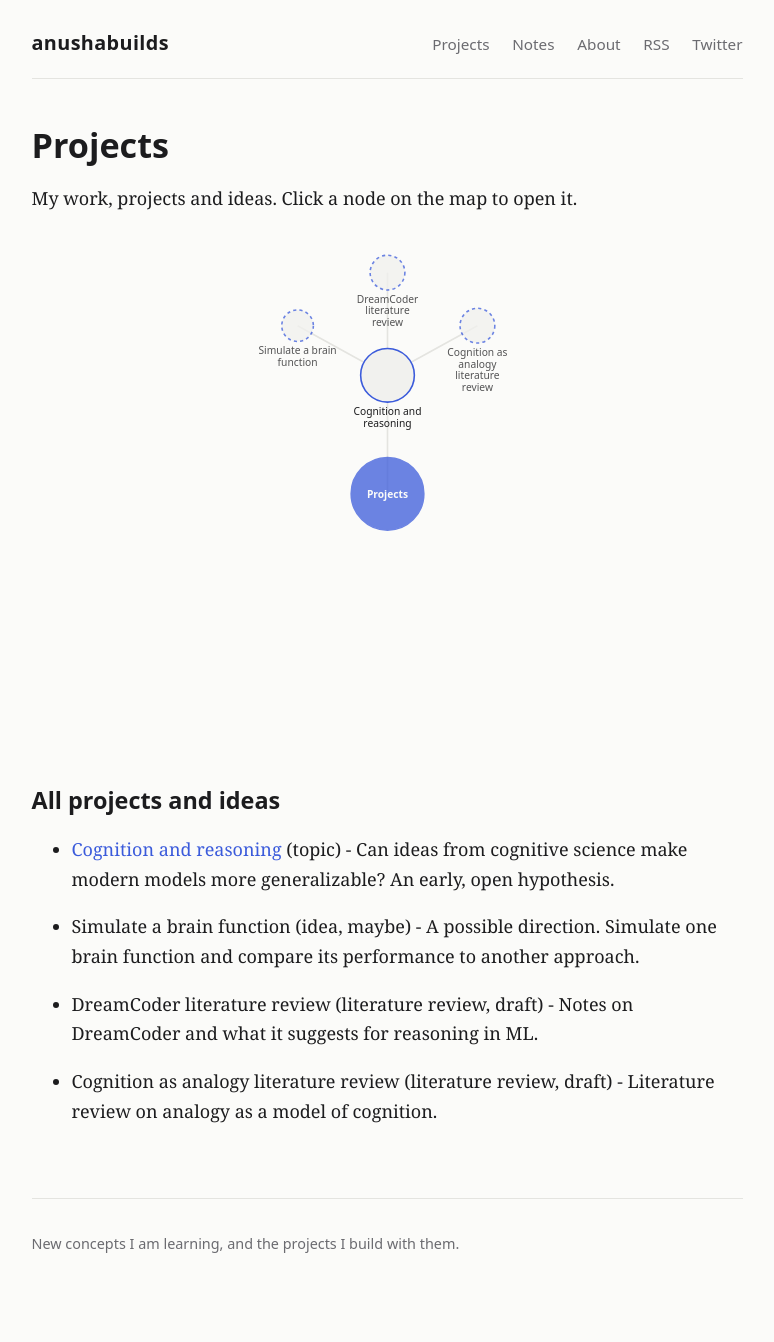
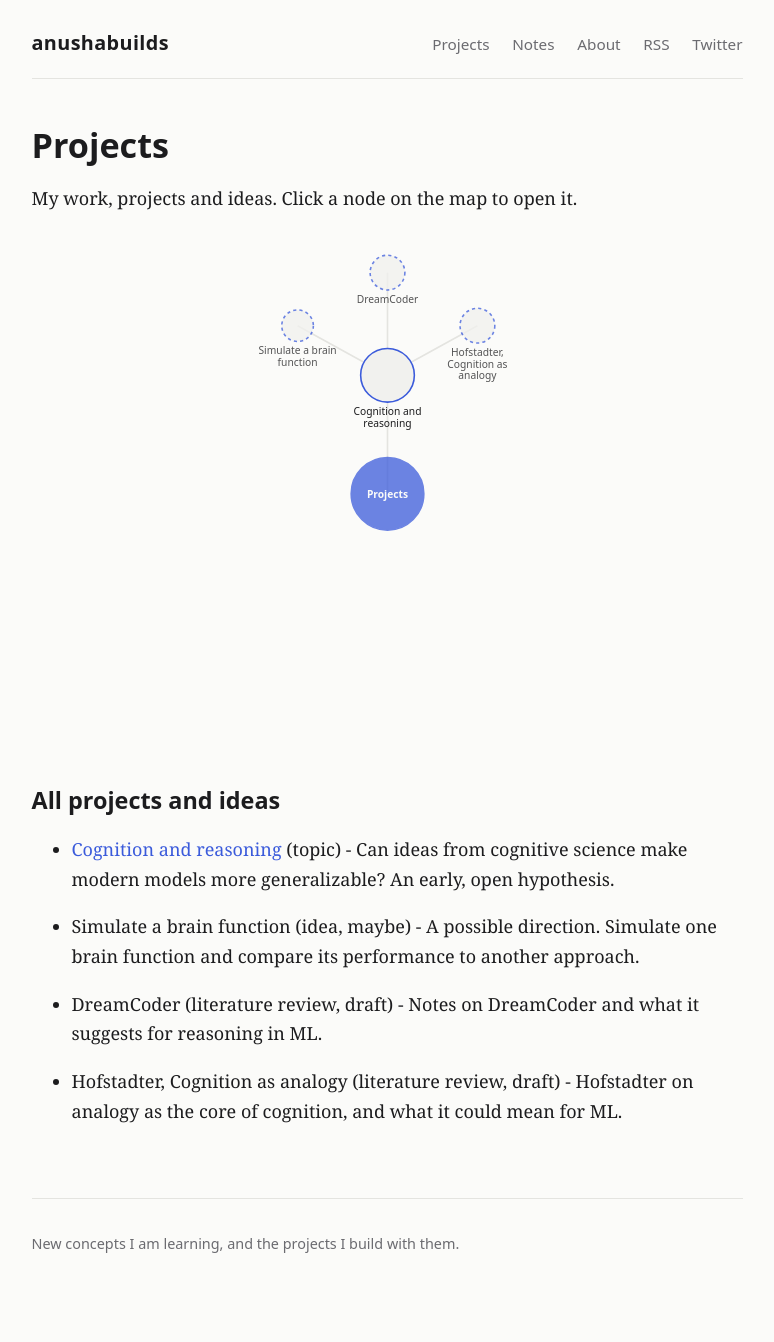
Before and after one commit to AnushaMishra/AnushaMishra.github.io, a Jekyll site: the page built from projects.md, in a window 1280 px wide. Shown: the whole page, without its empty margins (253-1027 px from the left). Built offline with Jekyll 4.4.1, drawn with Linux system fonts in a browser that asks for light colours.

Commit message:
Update project titles and blurbs in projects.yml

```diff
--- a/_data/projects.yml
+++ b/_data/projects.yml
@@ -10,14 +10,14 @@
   status: maybe
   blurb: A possible direction. Simulate one brain function and compare its performance to another approach.
 - id: dreamcoder
-  title: DreamCoder literature review
+  title: DreamCoder
   type: review
   parent: cognition
   status: draft
   blurb: Notes on DreamCoder and what it suggests for reasoning in ML.
 - id: analogy-review
-  title: Cognition as analogy literature review
+  title: Hofstadter, Cognition as analogy
   type: review
   parent: cognition
   status: draft
-  blurb: Literature review on analogy as a model of cognition.
+  blurb: Hofstadter on analogy as the core of cognition, and what it could mean for ML.
```
